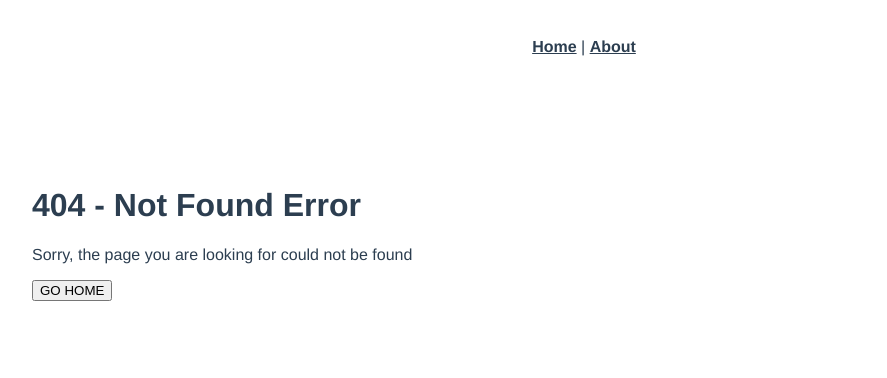
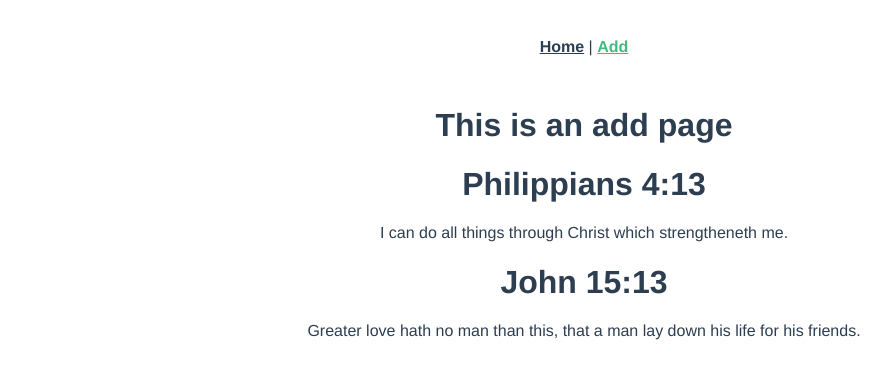
Before and after one commit to brighamandersen/ponderizer, a Vue app: page /add in a window 1280 px wide. Before the commit this address had no page. Shown: the top 378 px of the page, without its empty margins (56-943 px from the left). Built offline with nearby package versions, Linux system fonts and the light colour scheme.

Commit message:
verses now appearing

```diff
--- a/public/index.html
+++ b/public/index.html
@@ -1,15 +1,18 @@
 <!DOCTYPE html>
 <html lang="">
   <head>
-    <meta charset="utf-8">
-    <meta http-equiv="X-UA-Compatible" content="IE=edge">
-    <meta name="viewport" content="width=device-width,initial-scale=1.0">
-    <link rel="icon" href="<%= BASE_URL %>favicon.ico">
-    <title><%= htmlWebpackPlugin.options.title %></title>
+    <meta charset="utf-8" />
+    <meta http-equiv="X-UA-Compatible" content="IE=edge" />
+    <meta name="viewport" content="width=device-width,initial-scale=1.0" />
+    <link rel="icon" href="<%= BASE_URL %>favicon.ico" />
+    <title>Ponderizer</title>
   </head>
   <body>
     <noscript>
-      <strong>We're sorry but <%= htmlWebpackPlugin.options.title %> doesn't work properly without JavaScript enabled. Please enable it to continue.</strong>
+      <strong
+        >We're sorry but Ponderizer doesn't work properly without JavaScript
+        enabled. Please enable it to continue.</strong
+      >
     </noscript>
     <div id="app"></div>
     <!-- built files will be auto injected -->
--- a/src/App.vue
+++ b/src/App.vue
@@ -2,7 +2,7 @@
   <div id="app">
     <div id="nav">
       <router-link to="/">Home</router-link> |
-      <router-link to="/about">About</router-link>
+      <router-link to="/add">Add</router-link>
     </div>
     <router-view/>
   </div>
--- a/src/main.js
+++ b/src/main.js
@@ -4,7 +4,14 @@ import router from './router';
 
 Vue.config.productionTip = false;
 
+import mock from './mock-data.js';
+
+let data = {
+  scriptures: mock,
+}
+
 new Vue({
   router,
+  data,
   render: (h) => h(App),
 }).$mount('#app');
--- a/src/mock-data.js
+++ b/src/mock-data.js
@@ -3,14 +3,14 @@ const mock = [
     id: 1,
     book: 'Philippians',
     chapter: 4,
-    verseNum: 13,
+    verse: 13,
     content: 'I can do all things through Christ which strengtheneth me.',
   },
   {
     id: 2,
     book: 'John',
     chapter: 15,
-    verseNum: 13,
+    verse: 13,
     content: 'Greater love hath no man than this, that a man lay down his life for his friends.',
   },
 ];
--- a/src/router/index.js
+++ b/src/router/index.js
@@ -1,7 +1,7 @@
 import Vue from 'vue';
 import VueRouter from 'vue-router';
 import Home from '../views/Home.vue';
-import About from '../views/About.vue';
+import Add from '../views/Add.vue';
 import NotFound from '../views/NotFound.vue';
 
 Vue.use(VueRouter);
@@ -13,9 +13,9 @@ const routes = [
     component: Home,
   },
   {
-    path: '/about',
-    name: 'About',
-    component: About,
+    path: '/add',
+    name: 'Add',
+    component: Add,
   },
   {
     path: '*',
--- a/src/views/About.vue
+++ /dev/null
@@ -1,5 +0,0 @@
-<template>
-  <div class="about">
-    <h1>This is an about page</h1>
-  </div>
-</template>
--- /dev/null
+++ b/src/views/Add.vue
@@ -0,0 +1,20 @@
+<template>
+  <div class="add">
+    <h1>This is an add page</h1>
+    <div v-for="scripture in scriptures" :key="scripture.id">
+      <h1>{{ scripture.book }} {{ scripture.chapter }}:{{ scripture.verse }}</h1>
+      <p>{{ scripture.content }}</p>
+    </div>
+  </div>
+</template>
+
+<script>
+export default {
+  name: 'Add',
+  computed: {
+    scriptures() {
+      return this.$root.$data.scriptures;
+    }
+  }
+};
+</script>
--- a/src/views/Home.vue
+++ b/src/views/Home.vue
@@ -6,8 +6,7 @@
 </template>
 
 <script>
-// @ is an alias to /src
-import HelloWorld from '@/components/HelloWorld.vue';
+import HelloWorld from '../components/HelloWorld.vue';
 
 export default {
   name: 'Home',
```
Also changed, not shown: .eslintrc.js. Lines whose indentation alone changed are shown as unchanged.
